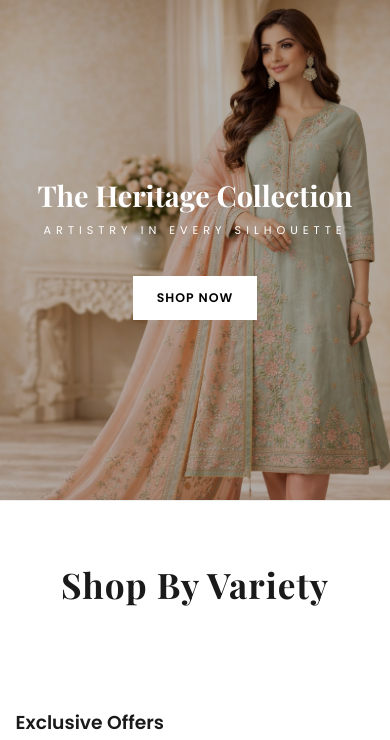
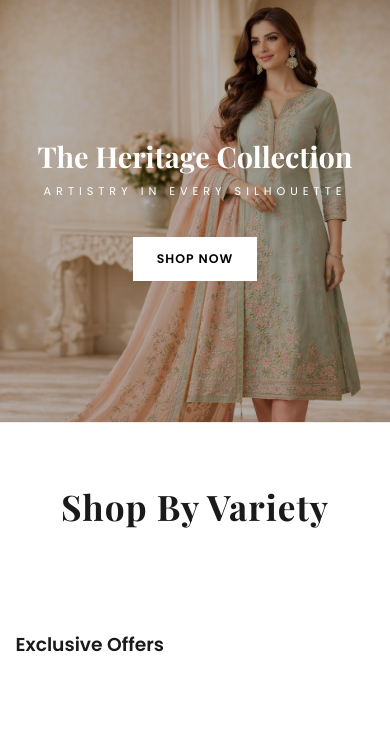
Before and after one commit to Rasayam-Team/Rasayam-website, a Django app: page / in a window 390 px wide. Shown: the part 158-898 px from the top of the page. Run offline with Django 5.2, Linux system fonts and the light colour scheme; data that the repository does not hold is empty; some web fonts are replaced.

Commit message:
banner fixing mobile part 2

```diff
--- a/products/static/products/style2.css
+++ b/products/static/products/style2.css
@@ -404,10 +404,10 @@ body {
     text-align: center;
     position: relative;
     color: #fff;
-    /* Responsive hero height */
-    max-height: 85vh;
-    min-height: 500px;
-    padding: clamp(30px, 5vh, 60px) clamp(14px, 3vw, 40px);
+    /* Mobile-first: 50vh on mobile, up to 80vh on desktop */
+    height: 50vh;
+    max-height: 80vh;
+    padding: clamp(20px, 3vh, 40px) clamp(12px, 3vw, 40px);
 }
 
 .static-hero::before {
@@ -577,9 +573,8 @@ a.btn-cart {
     }
 
     .static-hero {
-        max-height: calc(100vh - 140px);
-        min-height: 360px;
-        padding: 25px 16px;
+        height: 48vh;
+        padding: 22px 16px;
     }
 
     .hero-text h1 {
--- a/products/templates/products/index.html
+++ b/products/templates/products/index.html
@@ -15,10 +15,9 @@
         text-align: center;
         color: white;
         position: relative;
-        /* Responsive height: Desktop 85vh, scales down responsively */
-        max-height: 85vh;
-        min-height: 500px;
-        aspect-ratio: auto;
+        /* Mobile-first: responsive height without forced sizing */
+        height: 50vh;
+        max-height: 80vh;
     }
     .hero-text h1 {
         font-family: 'Playfair Display';
@@ -58,19 +57,15 @@
         width: 100%;
         padding: clamp(20px, 4vh, 40px) 0;
         background: #fff;
-        /* Responsive height with aspect ratio */
-        min-height: 280px;
-        max-height: 70vh;
         display: flex;
         align-items: center;
         justify-content: center;
     }
     .swiper {
         width: clamp(85%, 95vw - 20px, 90%);
-        height: 100%;
+        aspect-ratio: 16 / 9;
+        border-radius: 4px;
         max-height: 600px;
-        border-radius: 4px;
-        aspect-ratio: 16 / 9;
     }
     .slide-img {
         width: 100%;
```
Also changed, not shown: other parts of products/static/products/style2.css (+26 -19 lines).
